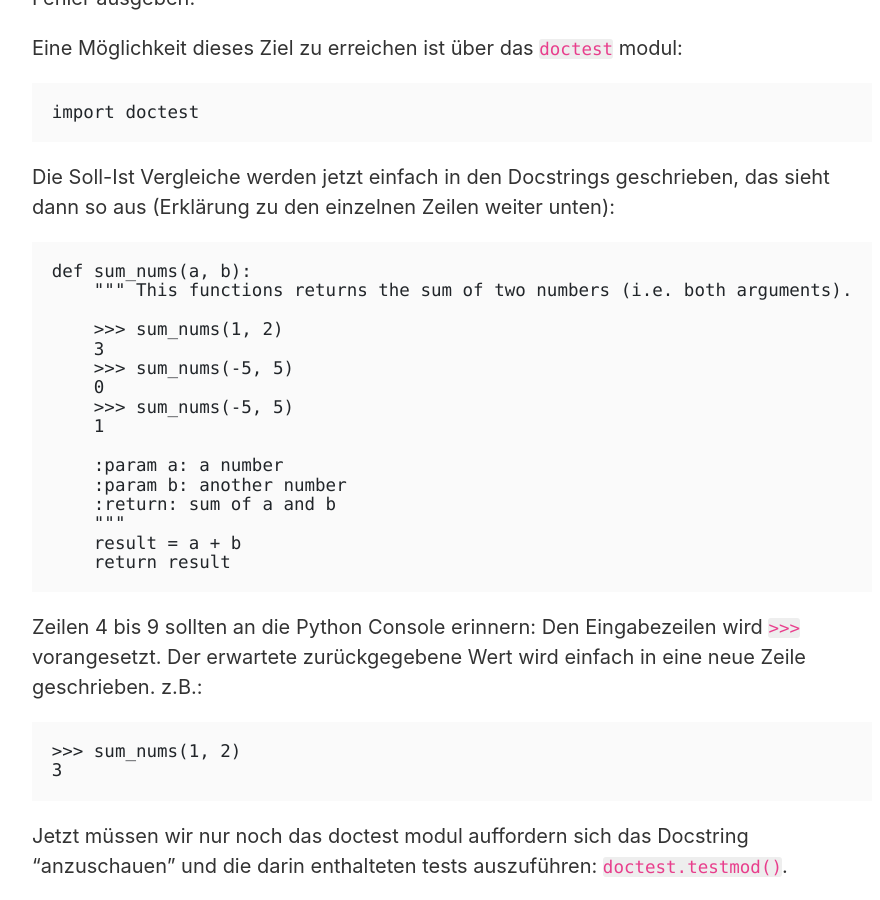
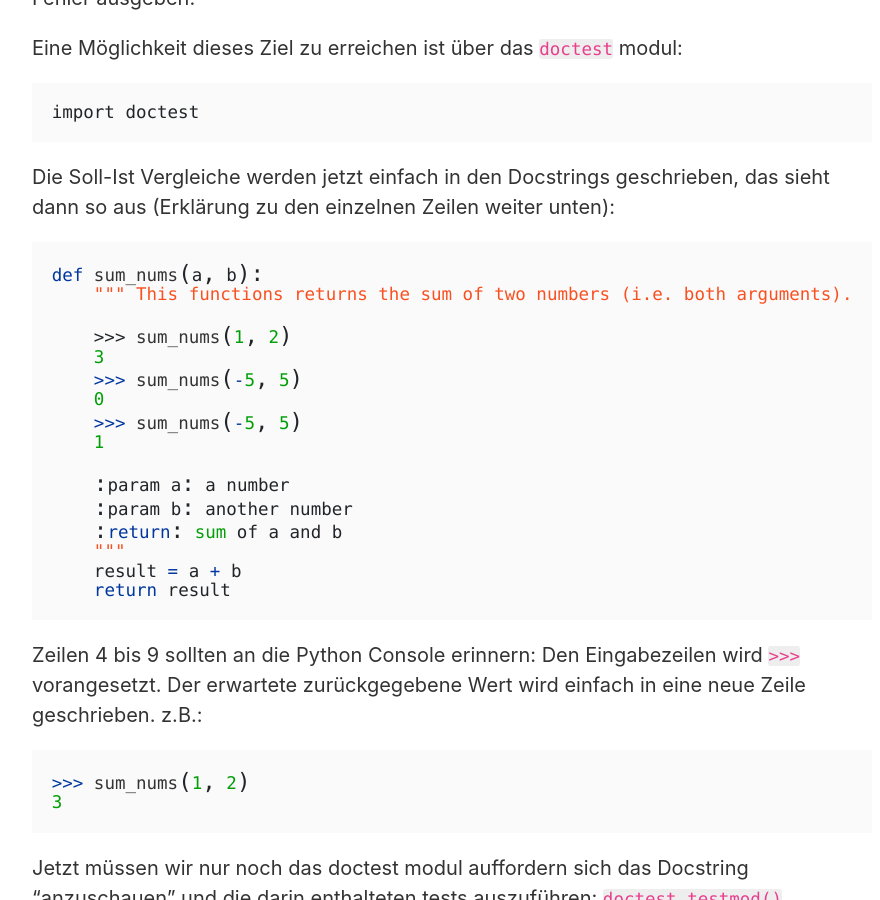
Before and after one commit to mAIRcode/mAIRcode.github.io, a Jekyll site: the page built from _posts/2021-12-08-testcases.md, in a window 1280 px wide and 900 px high, scrolled down 1442 px. Shown: the whole window, without its empty margins (188-1068 px from the left). Built offline with Jekyll 4.4.1, drawn with Linux system fonts in a browser that asks for light colours; nearby versions of some CDN libraries.

Commit message:
Update 2021-12-08-testcases.md

````diff
--- a/_posts/2021-12-08-testcases.md
+++ b/_posts/2021-12-08-testcases.md
@@ -65,7 +65,7 @@ import doctest
 
 Die Soll-Ist Vergleiche werden jetzt einfach in den Docstrings geschrieben, das sieht dann so aus (Erklärung zu den einzelnen Zeilen weiter unten):
 
-```Python
+{% highlight python %}
 def sum_nums(a, b):
     """ This functions returns the sum of two numbers (i.e. both arguments).
 
@@ -82,14 +82,14 @@ def sum_nums(a, b):
     """
     result = a + b
     return result
-```
+{% endhighlight %}
 
 
 Zeilen 4 bis 9 sollten an die Python Console erinnern: Den Eingabezeilen wird `>>>` vorangesetzt. Der erwartete zurückgegebene Wert wird einfach in eine neue Zeile geschrieben. z.B.:
-```Python
+{% highlight python %}
 >>> sum_nums(1, 2)
 3
-```
+{% endhighlight %}
 
 Jetzt müssen wir nur noch das doctest modul auffordern sich das Docstring "anzuschauen" und die darin enthalteten tests auszuführen: `doctest.testmod()`.
 
````
